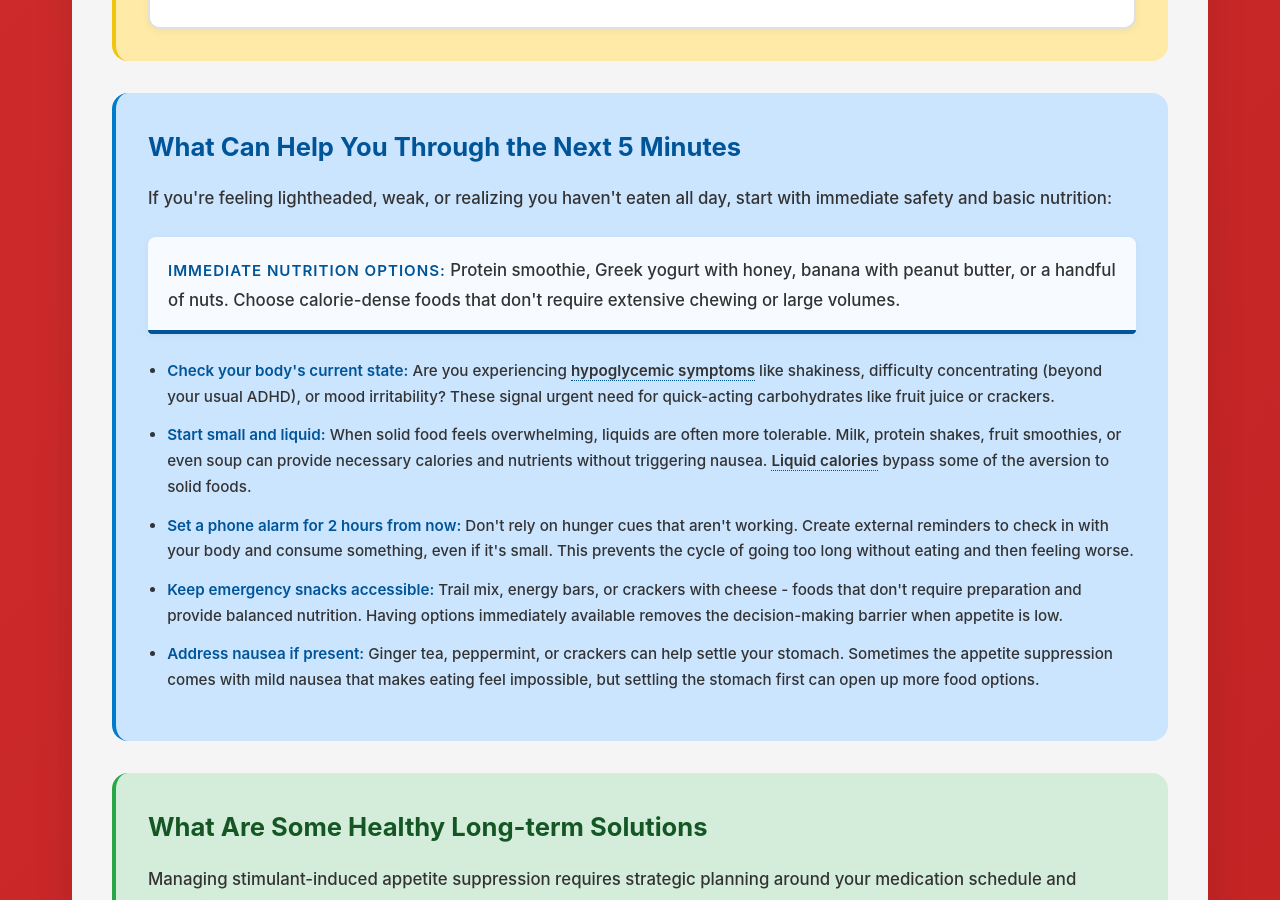
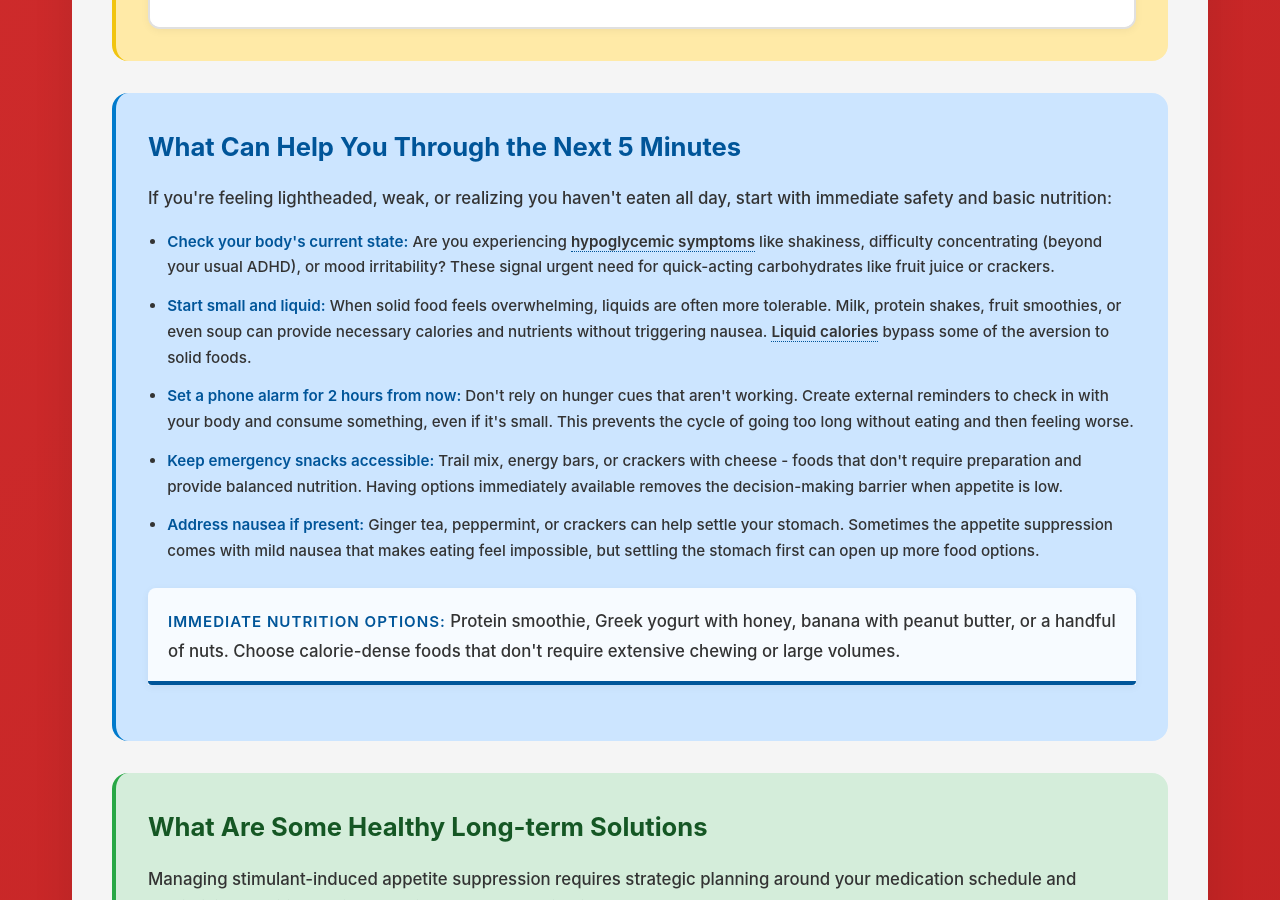
Before and after one commit to neurodivergent-survival-guide/neurodivergent-survival-guide, a Jekyll site: the page built from struggles/stimulant-appetite-suppression.html, in a window 1280 px wide and 900 px high, scrolled down 2134 px. Built offline with Jekyll 4.4.1, drawn with Linux system fonts in a browser that asks for light colours.

Commit message:
Update stimulant-appetite-suppression.html

```diff
--- a/struggles/stimulant-appetite-suppression.html
+++ b/struggles/stimulant-appetite-suppression.html
@@ -67,10 +67,6 @@ search_terms: ["can't eat on meds", "lost appetite Adderall", "food tastes gross
         <h2 id="next-five-minutes">What Can Help You Through the Next 5 Minutes</h2>
         <p>If you're feeling lightheaded, weak, or realizing you haven't eaten all day, start with immediate safety and basic nutrition:</p>
 
-        <div class="highlight-box">
-            <p><strong>Immediate nutrition options:</strong> Protein smoothie, Greek yogurt with honey, banana with peanut butter, or a handful of nuts. Choose calorie-dense foods that don't require extensive chewing or large volumes.</p>
-        </div>
-
         <ul>
             <li><strong>Check your body's current state:</strong> Are you experiencing <span class="jargon">hypoglycemic symptoms<span class="tooltip">Low blood sugar symptoms like shakiness, dizziness, irritability, or difficulty concentrating</span></span> like shakiness, difficulty concentrating (beyond your usual ADHD), or mood irritability? These signal urgent need for quick-acting carbohydrates like fruit juice or crackers.</li>
             <li><strong>Start small and liquid:</strong> When solid food feels overwhelming, liquids are often more tolerable. Milk, protein shakes, fruit smoothies, or even soup can provide necessary calories and nutrients without triggering nausea. <span class="jargon">Liquid calories<span class="tooltip">Nutritional calories consumed in liquid form, often easier to consume when appetite is suppressed</span></span> bypass some of the aversion to solid foods.</li>
@@ -78,6 +74,11 @@ search_terms: ["can't eat on meds", "lost appetite Adderall", "food tastes gross
             <li><strong>Keep emergency snacks accessible:</strong> Trail mix, energy bars, or crackers with cheese - foods that don't require preparation and provide balanced nutrition. Having options immediately available removes the decision-making barrier when appetite is low.</li>
             <li><strong>Address nausea if present:</strong> Ginger tea, peppermint, or crackers can help settle your stomach. Sometimes the appetite suppression comes with mild nausea that makes eating feel impossible, but settling the stomach first can open up more food options.</li>
         </ul>
+
+        <div class="highlight-box">
+            <p><strong>Immediate nutrition options:</strong> Protein smoothie, Greek yogurt with honey, banana with peanut butter, or a handful of nuts. Choose calorie-dense foods that don't require extensive chewing or large volumes.</p>
+        </div>
+
     </div>
 
     <div class="long-term">
```
